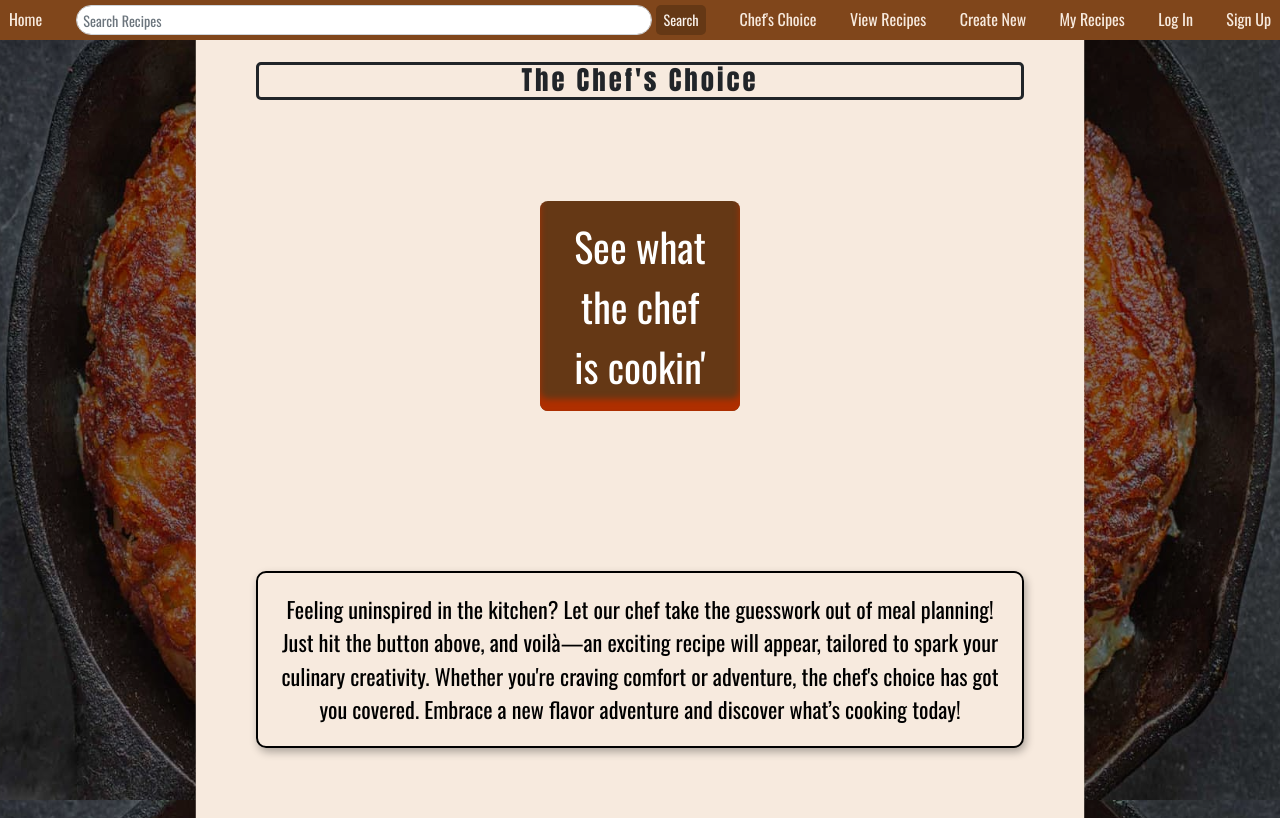
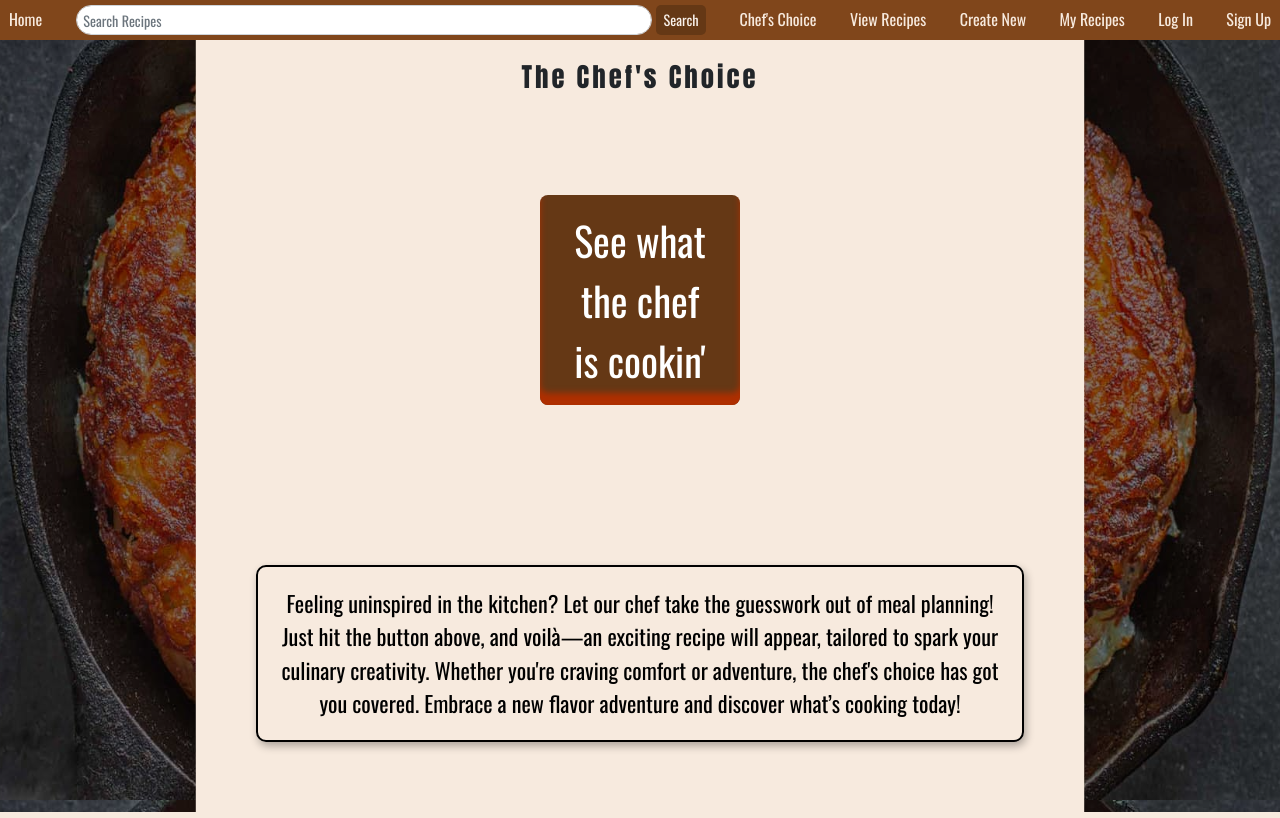
Before and after one commit to MattKim97/HashbrownHashers, a React (Create React App) app in the folder client/hashbrowns-ui/: page /chefschoice in a window 1280 px wide. Built offline with nearby package versions, Linux system fonts and the light colour scheme; no server answers.

Commit message:
changed some styling,

```diff
--- a/client/hashbrowns-ui/src/components/ChefsChoice.css
+++ b/client/hashbrowns-ui/src/components/ChefsChoice.css
@@ -83,10 +83,6 @@
   transform: scale(1.1);
 }
 
-h2 {
-  border-radius: 5px;
-  border-style: solid;
-}
 .chefHeader {
   padding-top: 7rem;
   margin-left: 20%;
--- a/client/hashbrowns-ui/src/components/ViewRecipe.css
+++ b/client/hashbrowns-ui/src/components/ViewRecipe.css
@@ -89,7 +89,6 @@
 .viewRecipeText{
     margin-top: 1rem;
     font-size: large;
-    font-weight: bold;
 }
 
 .viewRecipePrepTime , .viewRecipeDifficulty, .viewRecipeSpiciness{
```
